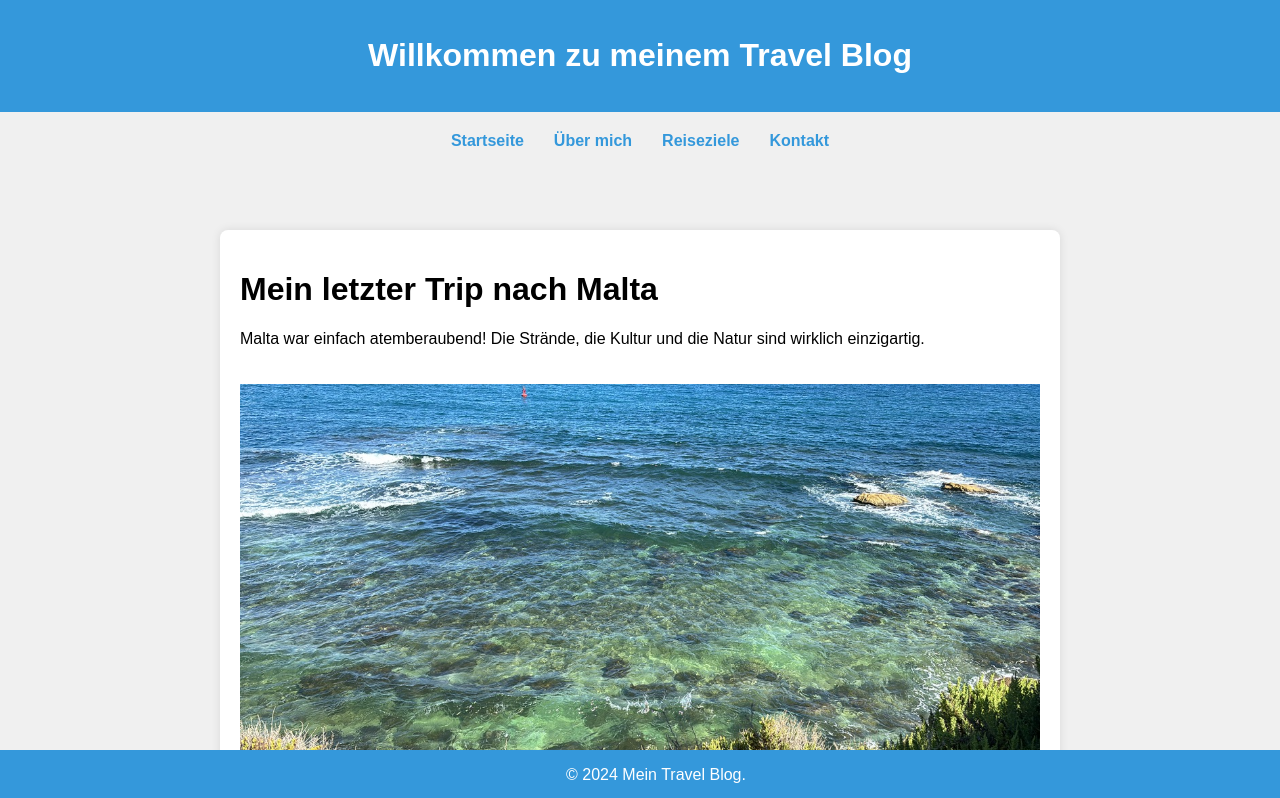
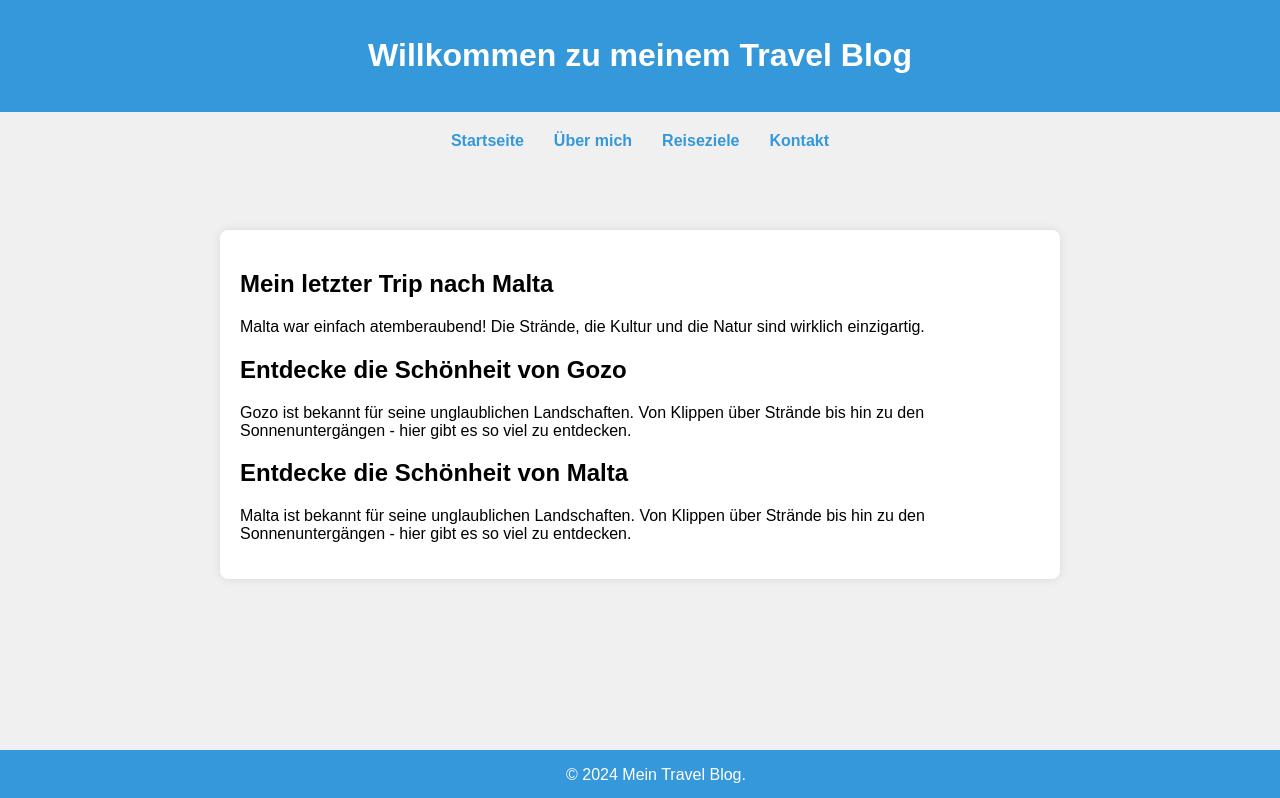
Before and after one commit to RicardoCreates/java-react-blog, a React (Vite) app: page / in a window 1280 px wide. Shown: the top 798 px of the page. Built offline with nearby package versions, Linux system fonts and the light colour scheme.

Commit message:
Article List with map

```diff
--- a/src/App.tsx
+++ b/src/App.tsx
@@ -3,62 +3,45 @@ import Header from "./components/Header.tsx";
 import GlobalStyles from "./Globalstyles.ts";
 import Nav from "./components/Nav.tsx";
 import Footer from "./components/Footer.tsx";
-import Article from "./components/Article.tsx";
-import Article2 from "./components/Article2.tsx";
-// import {useState} from "react";
-// import styled from "styled-components";
-import { BrowserRouter as Router, Routes, Route } from 'react-router-dom';
+
+import {BrowserRouter as Router, Routes, Route} from 'react-router-dom';
 import About from "./About.tsx";
-
-
+import ArticleAll from "./components/ArticleAll.tsx";
+import articles from "./assets/data.ts";
 
 
 function App() {
-    // const [isLoggedIn, setIsLoggedIn] = useState<boolean>(false);
 
 
     return (
         <>
             <Router>
-                <GlobalStyles />
-                <Header />
-                {/*<StyledDiv>*/}
-                {/*    {isLoggedIn ? <p>Willkommen zurück!</p> : <p>Bitte einloggen.</p>}*/}
-                {/*    <StyledButton onClick={() => setIsLoggedIn(!isLoggedIn)}>*/}
-                {/*        {isLoggedIn ? 'Ausloggen' : 'Einloggen'}*/}
-                {/*    </StyledButton>*/}
-                {/*</StyledDiv>*/}
-                <Nav />
+                <GlobalStyles/>
+                <Header/>
+                <Nav/>
                 <main>
                     <Routes>
-                        <Route path="/" element={<><Article /><Article2 /></>} />
-                        <Route path="/about" element={<About/>} />
+                        <Route
+                            path="/"
+                            element={
+                                <>
+                                    {articles.map((article, index) => (
+                                        <ArticleAll
+                                            key={index}
+                                            headline={article.headline}
+                                            description={article.description}
+                                        />
+                                    ))}
+                                </>
+                            }
+                        />
+                        <Route path="/about" element={<About/>}/>
                     </Routes>
                 </main>
-                <Footer />
+                <Footer/>
             </Router>
         </>
     )
 }
 
 export default App
-
-
-// const StyledButton = styled.div`
-//     color: black;
-//     align-items: center;
-//     text-align: center;
-//     font-size: 1em;
-//     margin: 50px;
-//     width: 10%;
-//     padding: 10px;
-//     border: 2px solid #303030;
-//     border-radius: 3px;
-// `;
-//
-// const StyledDiv = styled.div`
-//     display: flex;
-//     flex-direction: column;
-//     align-items: center;
-//     text-align: center;
-// `
--- /dev/null
+++ b/src/assets/data.ts
@@ -0,0 +1,22 @@
+export type ArticleType = {
+    headline: string,
+    description: string,
+}
+
+
+const articles: ArticleType[] = [
+    {
+        headline: "Mein letzter Trip nach Malta",
+        description: "Malta war einfach atemberaubend! Die Strände, die Kultur und die Natur sind wirklich einzigartig.",
+    },
+    {
+        headline: "Entdecke die Schönheit von Gozo",
+        description: "Gozo ist bekannt für seine unglaublichen Landschaften. Von Klippen über Strände bis hin zu den Sonnenuntergängen - hier gibt es so viel zu entdecken.",
+    },
+    {
+        headline: "Entdecke die Schönheit von Malta",
+        description: "Malta ist bekannt für seine unglaublichen Landschaften. Von Klippen über Strände bis hin zu den Sonnenuntergängen - hier gibt es so viel zu entdecken.",
+    },
+];
+
+export default articles
--- a/src/components/Article.tsx
+++ b/src/components/Article.tsx
@@ -1,18 +1,18 @@
-import styled from "styled-components";
-
-
-export default function Article(){
-    return(
-        <>
-        <h1>Mein letzter Trip nach Malta</h1>
-            <p>Malta war einfach atemberaubend! Die Strände, die Kultur und die Natur sind wirklich einzigartig.</p>
-            <Image src="/gozo.jpeg" alt="Ein Bild von Gozo, Malta" />
-        </>
-    )
-}
-
-const Image = styled.img`
-  width: 100%;
-  height: auto;
-  margin: 20px 0;
-`;
+// import styled from "styled-components";
+//
+//
+// export default function Article(){
+//     return(
+//         <>
+//         <h1>Mein letzter Trip nach Malta</h1>
+//             <p>Malta war einfach atemberaubend! Die Strände, die Kultur und die Natur sind wirklich einzigartig.</p>
+//             <Image src="/gozo.jpeg" alt="Ein Bild von Gozo, Malta" />
+//         </>
+//     )
+// }
+//
+// const Image = styled.img`
+//   width: 100%;
+//   height: auto;
+//   margin: 20px 0;
+// `;
--- a/src/components/Article2.tsx
+++ b/src/components/Article2.tsx
@@ -1,10 +1,10 @@
-
-
-export default function Article2(){
-    return (
-        <>
-        <h1>Entdecke die Schönheit von Gozo</h1>
-            <p>Gozo ist bekannt für seine unglaublichen Landschaften. Von Klippen über Strände bis hin zu den Sonnenuntergängen - hier gibt es so viel zu entdecken.</p>
-        </>
-    )
-}
+//
+//
+// export default function Article2(){
+//     return (
+//         <>
+//         <h1>Entdecke die Schönheit von Gozo</h1>
+//             <p>Gozo ist bekannt für seine unglaublichen Landschaften. Von Klippen über Strände bis hin zu den Sonnenuntergängen - hier gibt es so viel zu entdecken.</p>
+//         </>
+//     )
+// }
--- /dev/null
+++ b/src/components/ArticleAll.tsx
@@ -0,0 +1,13 @@
+export type ArticleProps = {
+    headline: string,
+    description: string,
+}
+
+export default function ArticleAll({headline, description}:ArticleProps){
+    return (
+        <>
+        <h2>{headline}</h2>
+            <p>{description}</p>
+        </>
+    )
+}
```
